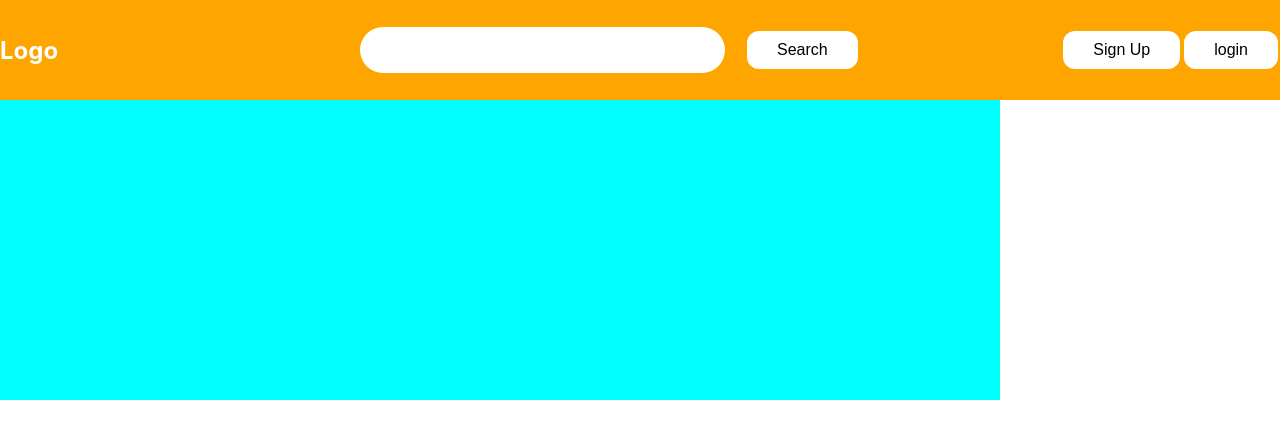
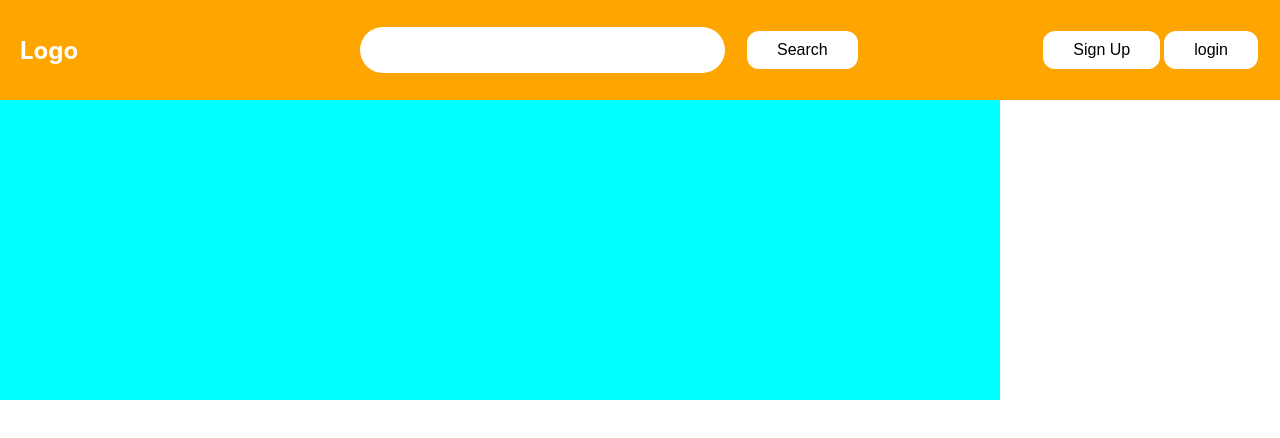
Before and after one commit to chingu-voyages/v23-chimeras-team-03, a React (Create React App) app in the folder client/food-recipes-app/: page / in a window 1280 px wide. Shown: the top 438 px of the page. Built offline with nearby package versions, Linux system fonts and the light colour scheme.

Commit message:
fixed navbar margins

```diff
--- a/client/food-recipes-app/src/Components/Landingpage.js
+++ b/client/food-recipes-app/src/Components/Landingpage.js
@@ -15,7 +15,9 @@ function Landingpage() {
   return (
     <div>
       <nav className="navbar">
-        <h1 className="nav-logo">Logo</h1>
+        <h1 className="nav-logo" style={{ marginLeft: "20px" }}>
+          Logo
+        </h1>
         <form
           onSubmit={formSubmit}
           className="nav-form"
@@ -31,7 +33,7 @@ function Landingpage() {
             Search
           </button>
         </form>
-        <form>
+        <form style={{ marginRight: "20px" }}>
           <button className="nav-btn">Sign Up</button>
           <button className="nav-btn">login</button>
         </form>
```
